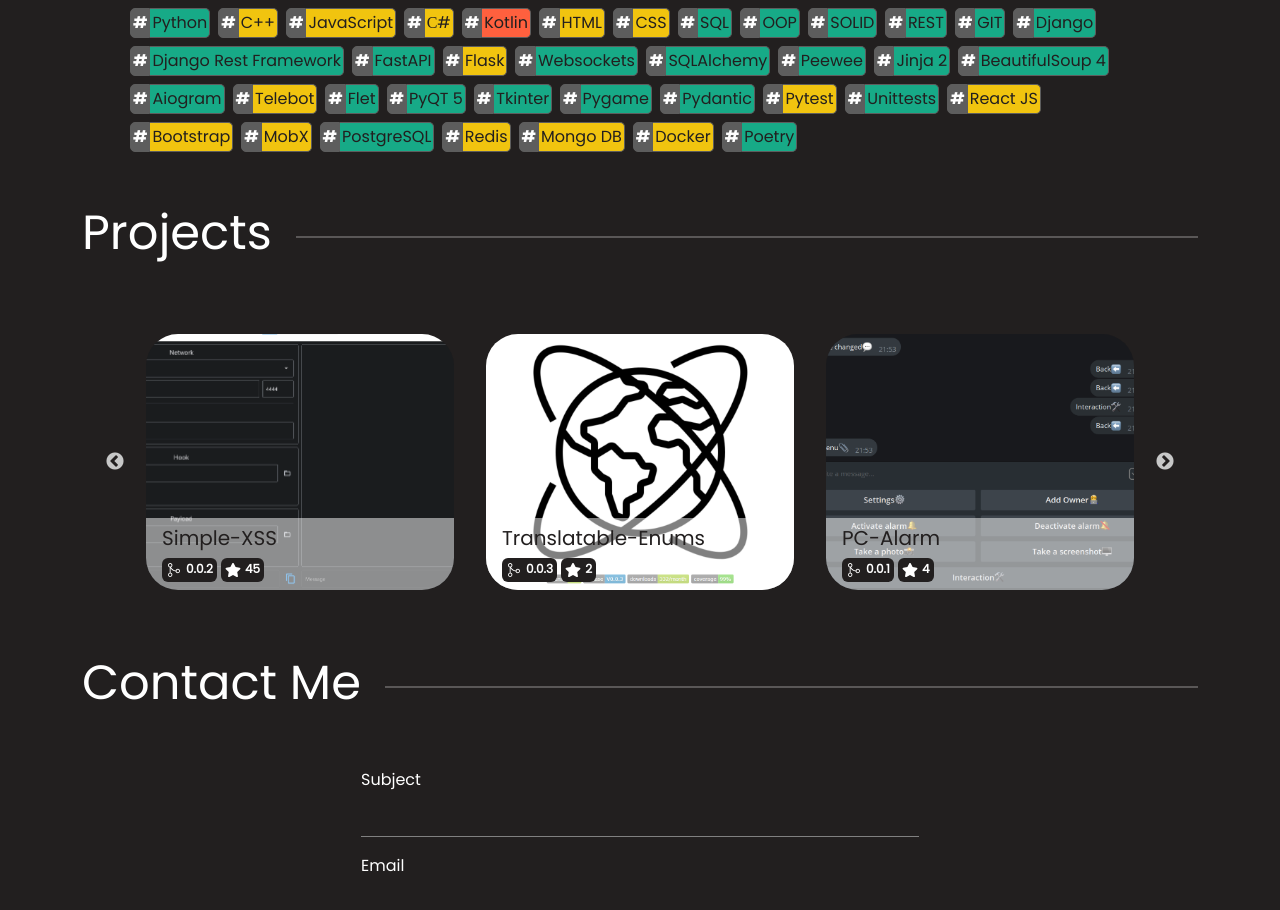
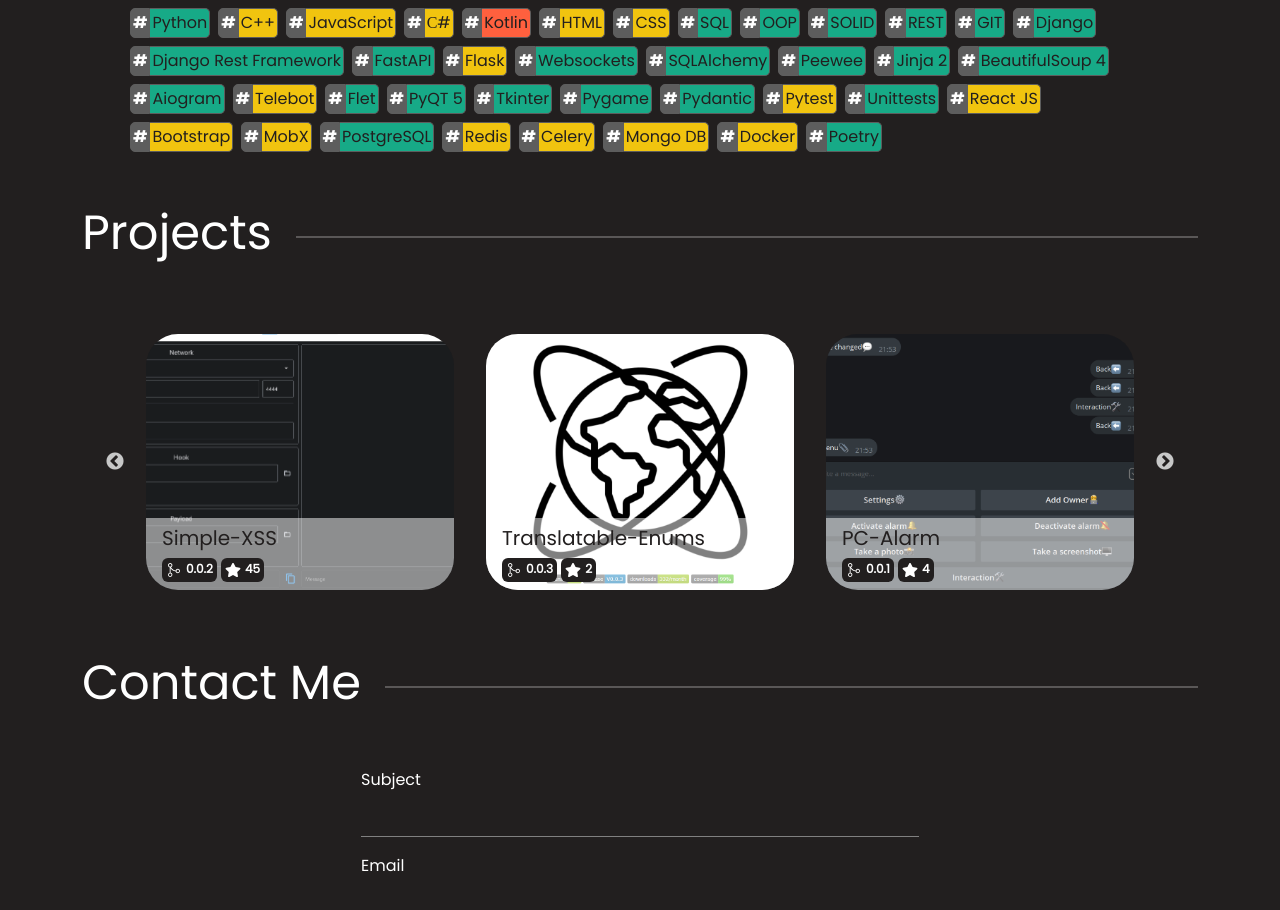
Before and after one commit to CrazyProger1/Portfolio, a React (Create React App) app in the folder client/: page / in a window 1280 px wide. Shown: the part 920-1830 px from the top of the page. Built offline with nearby package versions, Linux system fonts and the light colour scheme; no server answers.

Commit message:
Add: celery skill

```diff
--- a/client/src/config/data.js
+++ b/client/src/config/data.js
@@ -156,6 +156,10 @@ export const SKILLS = {
         name: 'Redis',
         level: 'intermediate'
     },
+    celery: {
+        name: 'Celery',
+        level: 'intermediate'
+    },
     mongo: {
         name: 'Mongo DB',
         level: 'intermediate'
```
Also changed, not shown: client/src/app/App.js (+1 -8 lines), client/src/styles/styles.js (added, +13 -0 lines).
